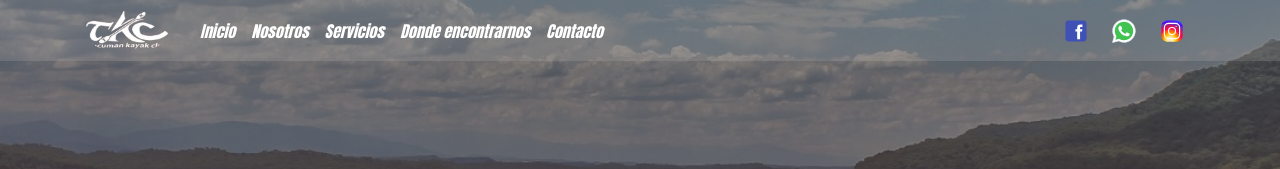
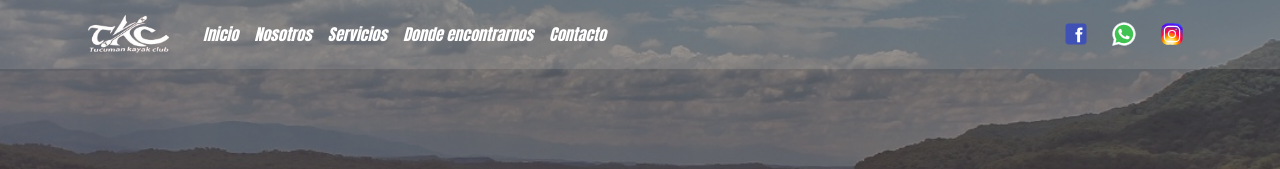
Before and after one commit to joaquin-fuentes/TKC-Front, a React (Vite) app: page / in a window 1280 px wide. Shown: the top 169 px of the page. Built offline with nearby package versions, Linux system fonts and the light colour scheme.

Commit message:
cambie diseño del logo del headres

```diff
--- a/src/App.css
+++ b/src/App.css
@@ -51,8 +51,7 @@
   z-index: 1; /* Hace que el encabezado esté por encima del contenedorPrincipal */
 }
 .logoMenu{
-  width: 90px;
-  padding: 0 2px;
+  width: 85px;
   background-color: #85858500;
 }
 .text-header{
--- a/src/components/common/Header.jsx
+++ b/src/components/common/Header.jsx
@@ -9,8 +9,8 @@ const Header = () => {
     return (
         <Navbar expand="lg" className=" navBar header">
             <Container>
-                <Navbar.Brand href="/#inicio" className='text-light fw-bold p-0'>
-                    <img src={logoTransparente} alt="Logo joaquin fuentes" className='logoMenu rounded-circle me-1 bg-rojo ' /></Navbar.Brand>
+                <Navbar.Brand href="/#inicio" className='text-light fw-bold p-1'>
+                    <img src={logoTransparente} alt="Logo joaquin fuentes" className='logoMenu me-1 bg-rojo ' /></Navbar.Brand>
                 <Navbar.Toggle aria-controls="basic-navbar-nav" className='bg-secondary' />
                 <Navbar.Collapse id="basic-navbar-nav " >
                     <Nav className="contenedorEnlacesNav">
```
